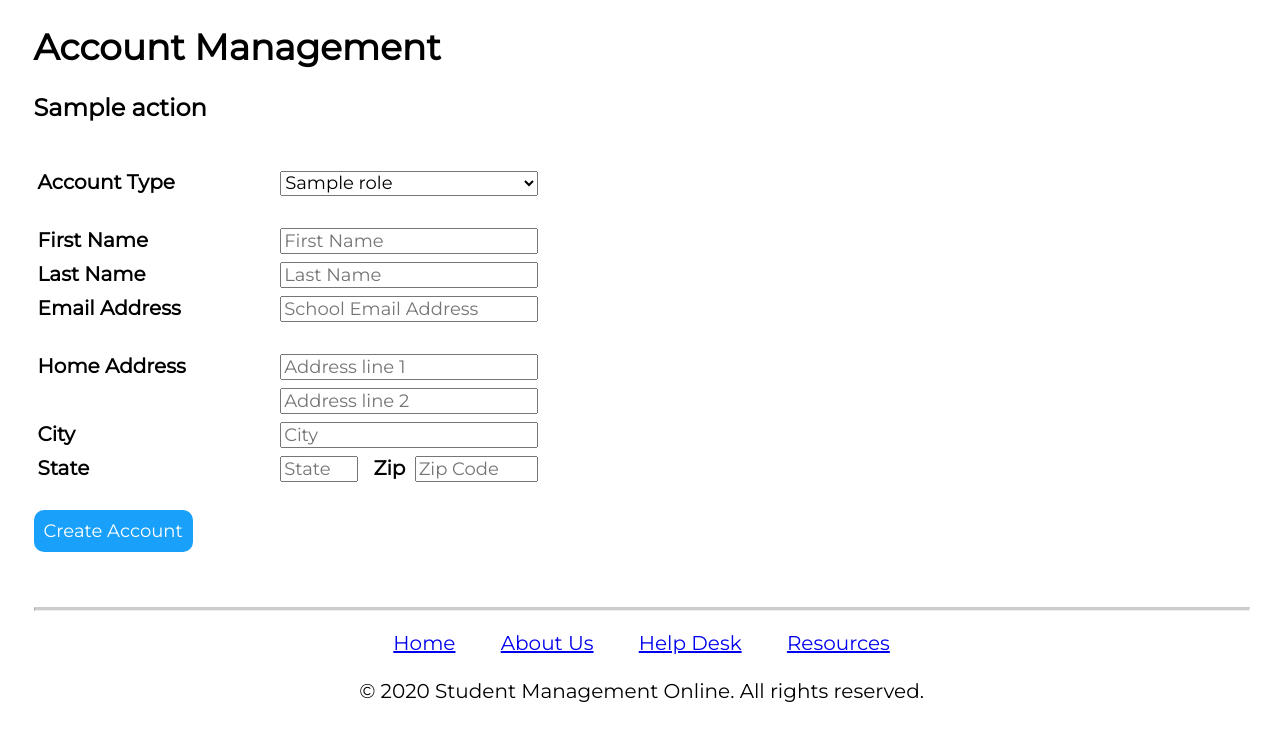
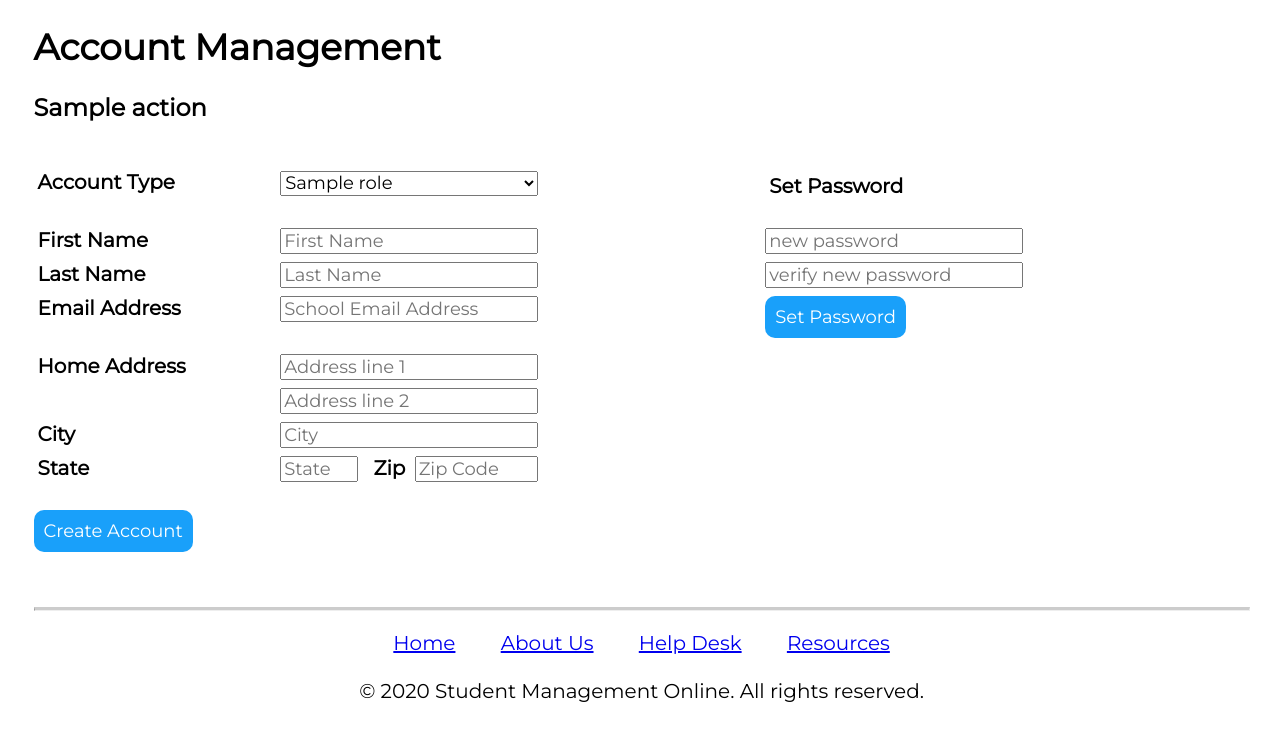
Before and after one commit to EPiC-Inc/CS492-Project, a Flask app: template app/templates/admin/accounts.html in a window 1280 px wide. Shown: the part 67-800 px from the top of the page. Run offline with Flask 3, Linux system fonts and the light colour scheme; the template is opened without the code that fills it: most values are stand-ins (such as "Sample title", 1, 10 or a date in 2020).

Commit message:
Updates to Accounts - new password

```diff
--- a/app/static/style.css
+++ b/app/static/style.css
@@ -119,9 +119,13 @@ header img {
 }
 .grid-container {
     display: grid;
-    grid-template-columns: 20% 80%; /* Create a 5-column grid */
-    /*width: fit-content;*/
+    grid-template-columns: 20% 40% 40%; /* Create a 5-column grid */
+    /*width: fit-content; */
     /*gap: 6px; Add some spacing between grid items */
+}
+.grid-right {
+    display: grid;
+    grid-template-columns: 80% 20%; /* Create a 5-column grid */
 }
 .grid-container2 {
     display: grid;
--- a/app/templates/admin/accounts.html
+++ b/app/templates/admin/accounts.html
@@ -81,6 +81,11 @@
                         <br/>
                         <br/>
                     </div>
+                    <div class="textbox">
+                        <div class="label">
+                            <label for="setnewpasswordd">Set Password</label>
+                        </div>
+                    </div>
 
                     <div class="label">
                         <label for="firstName">First Name</label>
@@ -88,11 +93,17 @@
                     <div class="textbox">
                         <input type="text" id="firstName" name="firstName" class="form-control textbox-input-long" placeholder="First Name">
                     </div>
+                    <div class="textbox">
+                        <input type="password" id="setnewpassword" name="setnewpassword" class="form-control textbox-input-long grid-right" placeholder="new password" value="">
+                    </div>
                     <div class="label">
                         <label for="lastName">Last Name</label>
                     </div>
                     <div class="textbox">
                         <input type="text" id="lastName" name="lastName" class="form-control textbox-input-long"  placeholder="Last Name">
+                    </div>
+                    <div class="textbox">
+                        <input type="password" id="setnewpassword2" name="setnewpassword2" class="form-control textbox-input-long grid-right" placeholder="verify new password">
                     </div>
                     <div class="label">
                         <label for="email">Email Address</label>
@@ -102,6 +113,9 @@
                         <br/>
                         <br/>
                     </div>
+                    <div class="textbox">
+                        <button type="button" class="btn btn-primary" onclick="setAccountPassword();">Set Password</button>
+                    </div>
                     <div class="label">
                         <label for="homeaddress">Home Address</label>
                     </div>
@@ -109,10 +123,14 @@
                         <input type="text" id="homeaddress" name="homeaddress" class="form-control textbox-input-long"  placeholder="Address line 1">
                     </div>
                     <div class="textbox">
+                    </div>
+                    <div class="label">
+                    </div>
 
+                    <div class="textbox">
+                        <input type="text" id="secondhomeaddress" name="secondhomeaddress" class="form-control  textbox-input-long"  placeholder="Address line 2">
                     </div>
                     <div class="textbox">
-                        <input type="text" id="secondhomeaddress" name="secondhomeaddress" class="form-control  textbox-input-long"  placeholder="Address line 2">
                     </div>
                     <div class="label">
                         <label for="city">City</label>
@@ -120,6 +138,9 @@
                     <div class="textbox">
                         <input type="text" id="city" name="city" class="form-control textbox-input-long"  placeholder="City">
                     </div>
+                    <div class="textbox">
+                    </div>
+
                     <div class="label">
                         <label for="state">State</label>
                     </div>
@@ -128,6 +149,9 @@
                         <label for="zipcode" class="label" style="padding-left: 10px;">Zip</label>
                         <input type="text" id="zipcode" name="zipcode" class="form-control textbox-input-medium"  placeholder="Zip Code">
                     </div>
+                    <div class="textbox">
+                    </div>
+
                 </div>
                 <div>
                     <br/>
@@ -192,6 +216,10 @@
         document.getElementById('account_form').style.display='block';
         // else pull up an error
     }
+    function setAccountPassword() {
+        var newPassword = document.getElementById('setnewpassword').value
+        alert(newPassword)
+    }
 </script>
 
 <script>
--- a/app/templates/base.html
+++ b/app/templates/base.html
@@ -34,6 +34,7 @@
                 {% endif %}
                 {% if tab == "courses" %}
                     <div{{ ' class=current' if selected_tab == "courses" else "" }}>Courses</div>
+                    <!--<a href="{{ url_for('course_manage') }}"><div{{ ' class=current' if selected_tab == "course_manage" else "" }}>Manage Classes</div></a>-->
                 {% endif %}
                 {% if tab == "logout" %}
                     <div>Log Out</div>
```
Also changed, not shown: app/api.py (+13 -0 lines).
